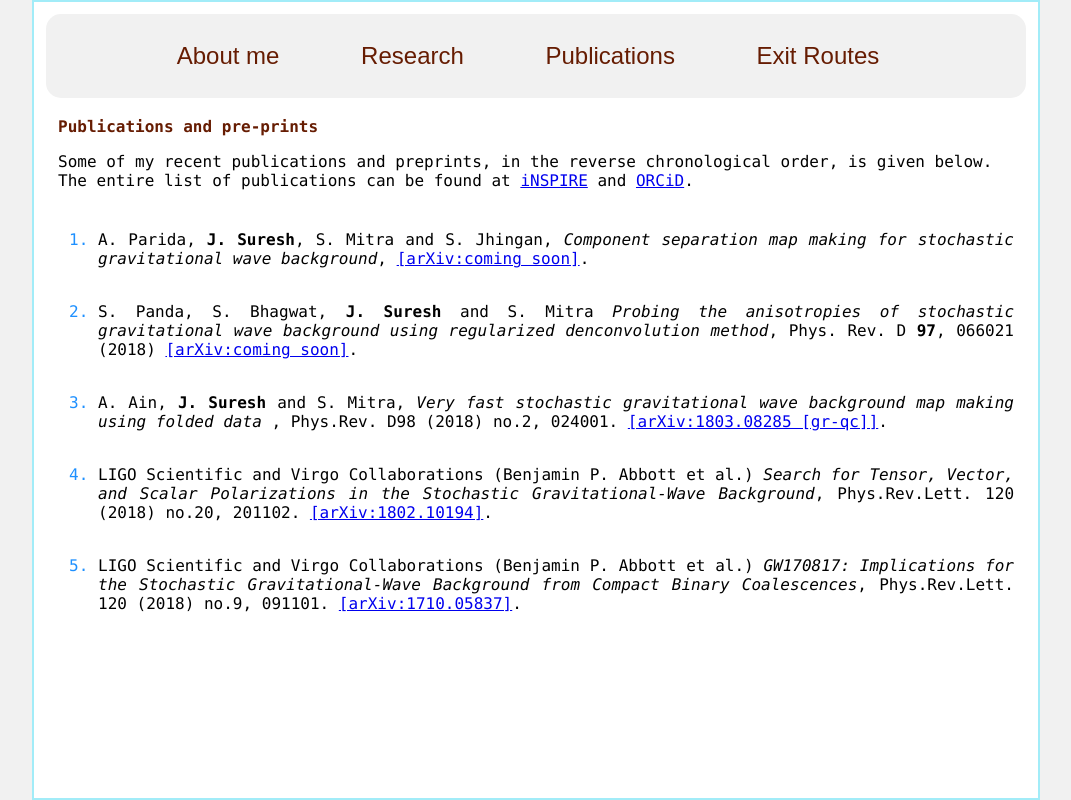
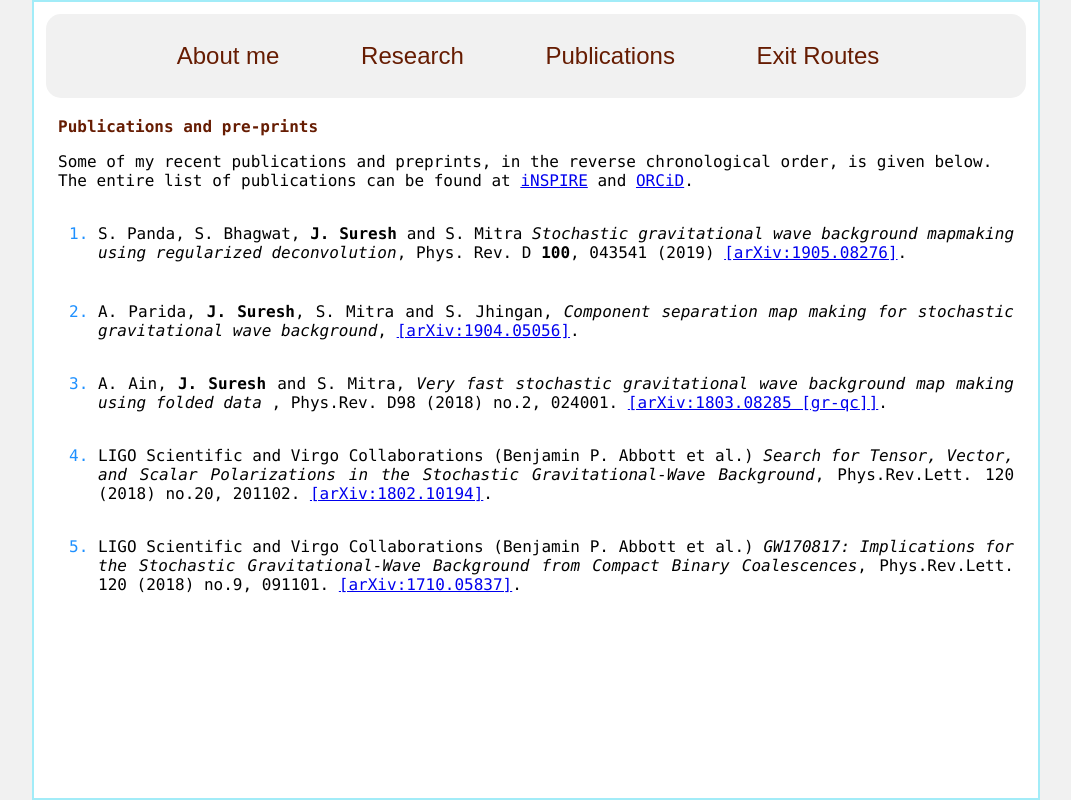
Before and after one commit to jishnu-suresh/jishnu-suresh.github.io, a plain HTML site: page jishnu.html in a window 1280 px wide. Both pictures are taken after a click on the button "Publications". Shown: the whole page, without its empty margins (104-1175 px from the left). Drawn offline with Linux system fonts and the light colour scheme.

Commit message:
minor_edits
cv
papers

```diff
--- a/jishnu.html
+++ b/jishnu.html
@@ -43,7 +43,7 @@ The Inter-University Centre for Astronomy and Astrophysics</font></a>  </h3>
  <button onclick="myFunction()" class="dropbtn">Research</button>
   <div id="mydropdown" class="dropdown-content">
     <a onclick="openCity(event, 'My interests')">My interests</a>
-    <a onclick="openCity(event, 'CV')"><a href="CV_jishnu_feb19.pdf">CV</a></a>
+    <a onclick="openCity(event, 'CV')"><a href="CV_december19.pdf">CV</a></a>
 	</div>
 	</div>
   <button class="btn" onclick="openCity(event, 'Publications')">Publications</button>
@@ -120,7 +120,7 @@ Kashiwanoha 5-1-5, Kashiwa, Chiba 277-8582, Japan.</p>
 <a href="https://www.ligo.org/">
 	<img src="lsc_logo.jpg" alt="LSC" style="width:15%" float:left></a>
 </div>
-<a href="google39fd7c04d30ce8d0.html">
+
 
 </div>
 <div style="clear:both"> </div>
@@ -150,15 +150,15 @@ Topics of my interest include:
 <ul style="color:#1e90ff">
 <li style="margin-top:8px"><span style="color:#000000;">
 <a href="https://en.wikipedia.org/wiki/Gravitational_wave_background">
-	Sources and searches for persistent Stochastic GW Background (SGWB)</a>
+Sources and searches for persistent Stochastic GW Background (SGWB)</a>
 </span></li>
 <li style="margin-top:8px"><span style="color:#000000;">
 <a href="https://cw.docs.ligo.org/public/">
-	Sources and searches for continuous wave sources</a>
+Sources and searches for continuous wave sources</a>
 </span></li>
 <li style="margin-top:8px"><span style="color:#000000;">
 <a href="https://en.wikipedia.org/wiki/Quasinormal_mode/">
-	Quasi normal mode calculations</a>
+Quasi normal mode calculations</a>
 </span></li>
 
 </ul>
@@ -197,18 +197,19 @@ The entire list of publications can be found at
 <a href="https://orcid.org/0000-0003-2389-6666">ORCiD</a>.</p>
 <ol style="color:#1e90ff; text-align:justify">
 
+<li style="margin-top:34px"><span style="color:#000000;">
+S. Panda, S. Bhagwat, <b> J. Suresh</b> and S. Mitra
+<i> Stochastic gravitational wave background mapmaking using regularized
+deconvolution</i>, Phys. Rev. D <b> 100</b>, 043541 (2019)
+<a href="https://arxiv.org/abs/1905.08276">[arXiv:1905.08276]</a>.
+</span></li>
+
 <li style="margin-top:40px"><span style="color:#000000;">
  A. Parida, <b>J. Suresh</b>, S. Mitra and S. Jhingan,
 <i>Component separation map making for stochastic gravitational wave background</i>,
-<a href="https://dcc.ligo.org/LIGO-P1800283">[arXiv:coming soon]</a>.
+<a href="https://arxiv.org/abs/1904.05056">[arXiv:1904.05056]</a>.
 </span></li>
 
-<li style="margin-top:34px"><span style="color:#000000;">
-S. Panda, S. Bhagwat, <b> J. Suresh</b> and S. Mitra
-<i> Probing the anisotropies of stochastic gravitational wave background using
-regularized denconvolution method</i>, Phys. Rev. D <b> 97</b>, 066021 (2018)
-<a href="https://dcc.ligo.org/LIGO-P1800278">[arXiv:coming soon]</a>.
-</span></li>
 
 <li style="margin-top:34px"><span style="color:#000000;">
 A. Ain, <b> J. Suresh</b> and S. Mitra,
```
